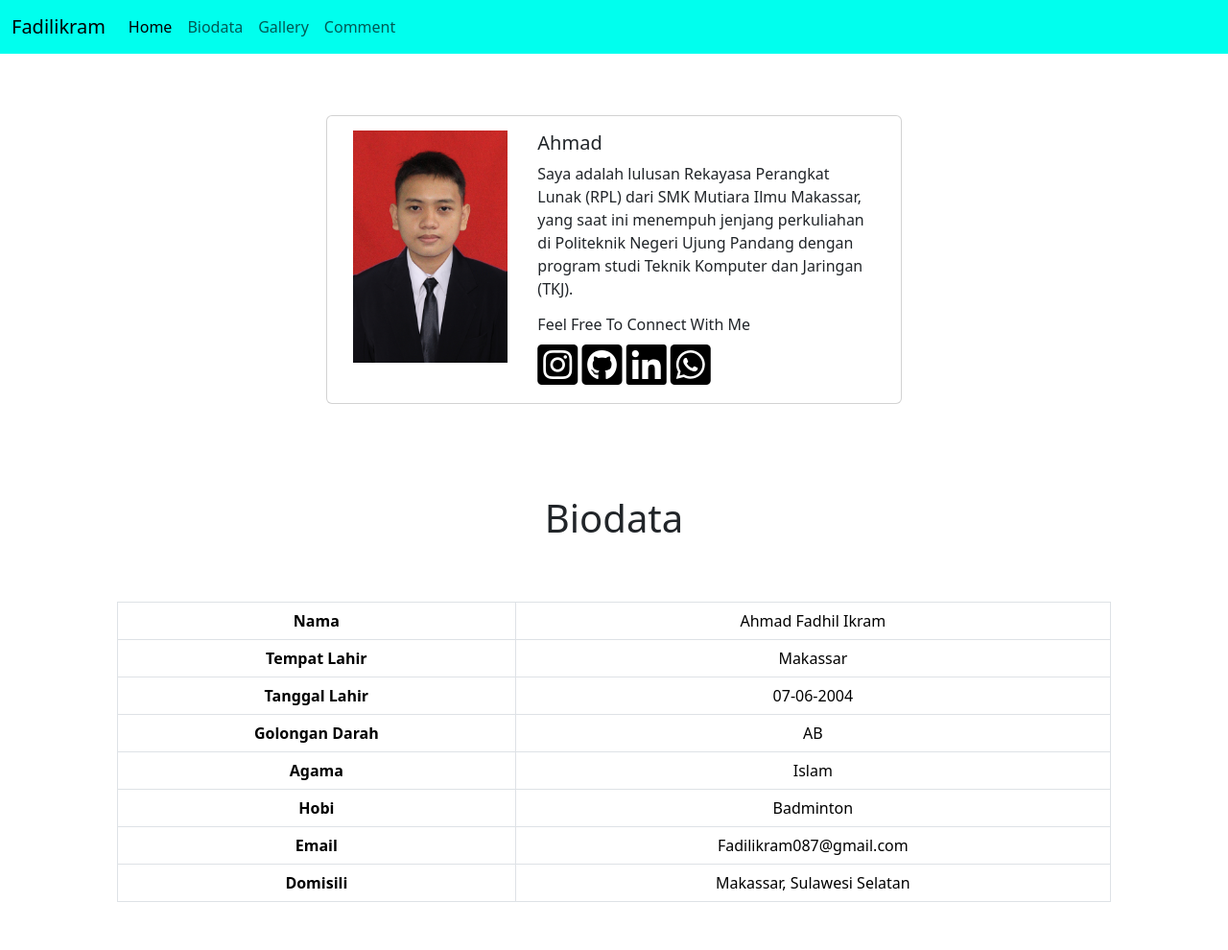
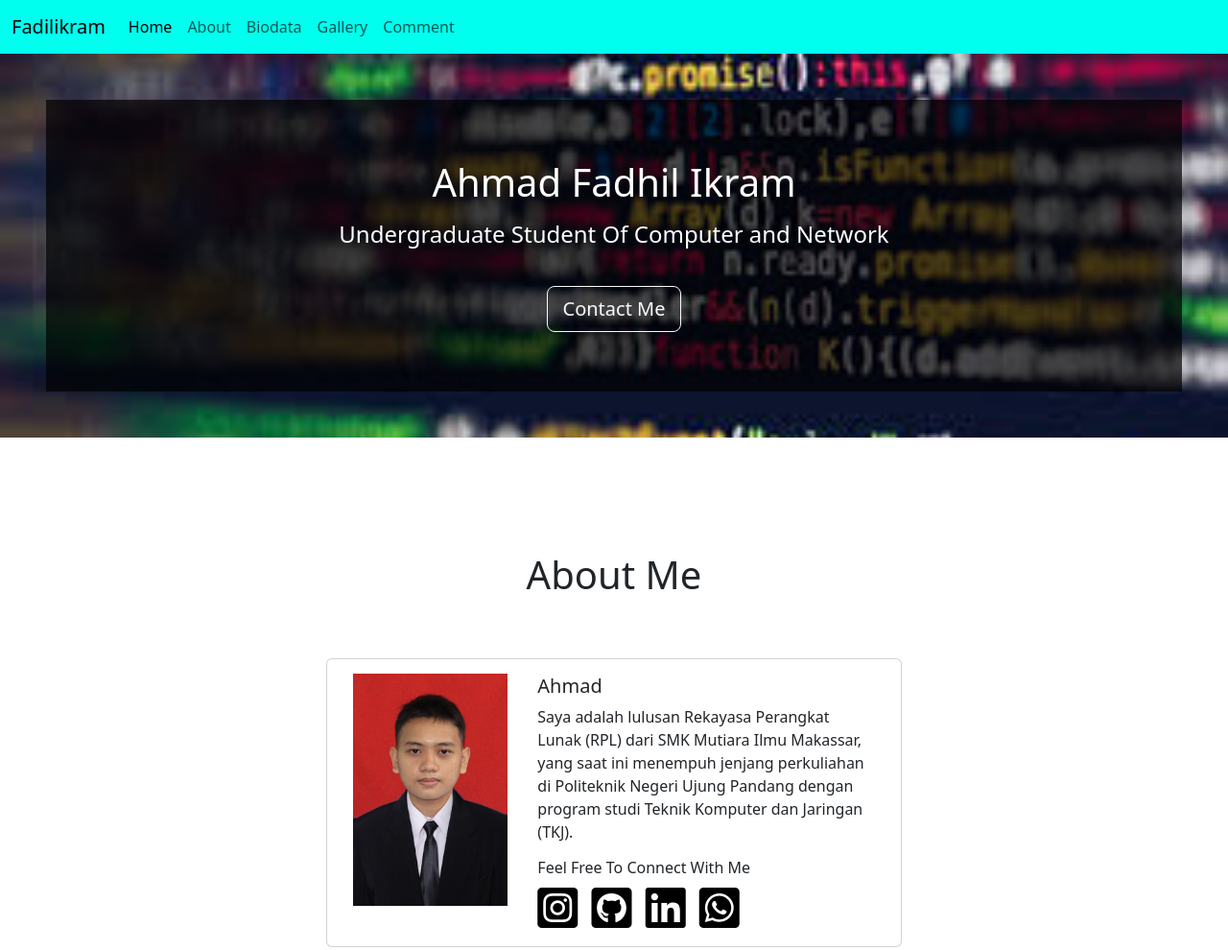
Before and after one commit to fadilikrm/biodata, a plain HTML site: page index.html in a window 1280 px wide. Shown: the top 990 px of the page at 96% size. Drawn offline with nearby package versions, Linux system fonts and the light colour scheme.

Commit message:
last Update

```diff
--- a/index.html
+++ b/index.html
@@ -19,6 +19,9 @@
               <a class="nav-link active" aria-current="page" href="#">Home</a>
             </li>
             <li class="nav-item">
+              <a class="nav-link" href="#about">About</a>
+            </li>
+            <li class="nav-item">
               <a class="nav-link" href="#biodata">Biodata</a>
             </li>
             <li class="nav-item">
@@ -31,9 +34,22 @@
         </div>
       </div>
     </nav>
+      <div class="p-5 text-center bg-image" style="background-image: url('img/images.jpg'); background-repeat: no-repeat; background-size: cover; height: 400px;">
+        <div class="mask" style="background-color:rgb(0,0,0,0.7)">
+          <div class="d-flex justify-content-center align-items-center h-100">
+            <div class="text-white">
+              <h1 class="mb-3">Ahmad Fadhil Ikram</h1>
+              <h4 class="mb-3">Undergraduate Student Of Computer and Network</h4>
+              <br>
+              <a class="btn btn-outline-light btn-lg" href="https://wa.me/+6289502743924" role="button">Contact Me</a>
+            </div>
+          </div>
+        </div>
+      </div>
     <br>
     <div class="container" style="padding: 40;">
     <div class="row justify-content-center">
+      <h1 class="text-center" style="padding: 55;" id="about">About Me</h1>
       <div class="card mb-3 card-bordered" style="max-width: 600px;">
         <div class="row g-0">
           <div class="col-md-4">
@@ -45,10 +61,10 @@
               <p class="card-text">Saya adalah lulusan Rekayasa Perangkat Lunak (RPL) dari SMK Mutiara Ilmu Makassar, yang saat ini menempuh
                 jenjang perkuliahan di Politeknik Negeri Ujung Pandang dengan program studi Teknik Komputer dan Jaringan (TKJ).</p>
               <h6>Feel Free To Connect With Me</h6>
-                <a href="https://instagram.com/fadilikrm"> <i class="fa-brands fa-square-instagram fa-3x" style="color: black;"></i></a>
-                <a href="https://github.com/fadilikrm"><i class="fa-brands fa-square-github fa-3x" style="color: black;"></i></a>
-                <a href="https://linkedin.com/in/ahmad-fadhil-ikram/"> <i class="fa-brands fa-linkedin fa-3x" style="color: black;"></i></a>
-                <a href="https://wa.me/+6289502743924"><i class="fa-brands fa-square-whatsapp fa-3x" style="color: black;"></i></a>
+                <a href="https://instagram.com/fadilikrm"> <i class="fa-brands fa-square-instagram fa-3x" style="color: black; margin-right: 10px;"></i></a>
+                <a href="https://github.com/fadilikrm"><i class="fa-brands fa-square-github fa-3x" style="color: black; margin-right: 10px;"></i></a>
+                <a href="https://linkedin.com/in/ahmad-fadhil-ikram/"> <i class="fa-brands fa-linkedin fa-3x" style="color: black; margin-right: 10px;"></i></a>
+                <a href="https://wa.me/+6289502743924"><i class="fa-brands fa-square-whatsapp fa-3x" style="color: black; margin-right: 10px;"></i></a>
             </div>
           </div>
         </div>
@@ -138,7 +154,7 @@
       </div>
       <footer class="bg-light text-center text-lg-start">
         <div class="text-center p-3" style="background-color: rgb(0, 255, 238);">
-          © 2023 Copyright: Fadilikram
+          © 2023 Copyright <b>Fadilikram.</b> All Right Reserved
         </div>
         <!-- Copyright -->
       </footer>
@@ -160,4 +176,13 @@
         }, 200);
     });
 </script>
+<script>
+  document.querySelectorAll('.nav-link').forEach(function (elem) {
+      elem.addEventListener('click', function () {
+          if (window.innerWidth < 992) {
+              document.querySelector('.navbar-toggler').click();
+          }
+      });
+  });
+</script>
 </html>
```
Also changed, not shown: img/images.jpg (added).
